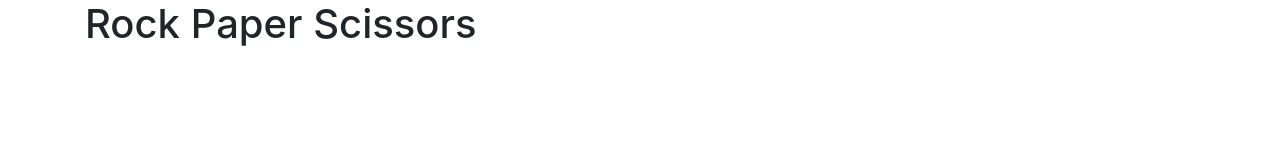
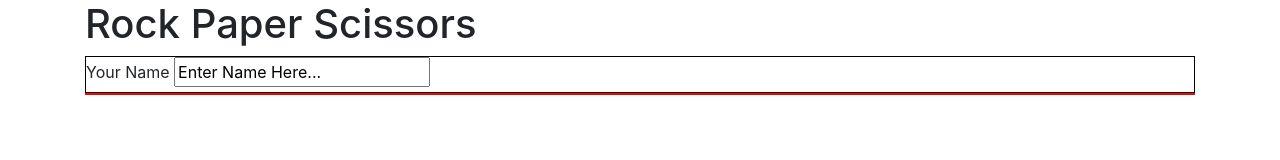
Before and after one commit to it3049c-fall22-henderson/rock-paper-scissors-grantkollar, a plain HTML site: page index.html in a window 1280 px wide. Drawn offline with Linux system fonts and the light colour scheme.

Commit message:
Added form, div, label, input

```diff
--- a/index.html
+++ b/index.html
@@ -14,6 +14,17 @@
     <div class="container">
         <!-- WORK FROM INSIDE THIS CONTAINER-->
         <h1>Rock Paper Scissors</h1>
+        <div id="welcome-screen">
+            <form id="name-form">
+                <div>
+                    <label>Your Name</label>
+                    <input value="Enter Name Here...">
+                </div>
+            </form>
+        </div>
+        <div id="game-screen">
+
+        </div>
 
     </div>
 
```
